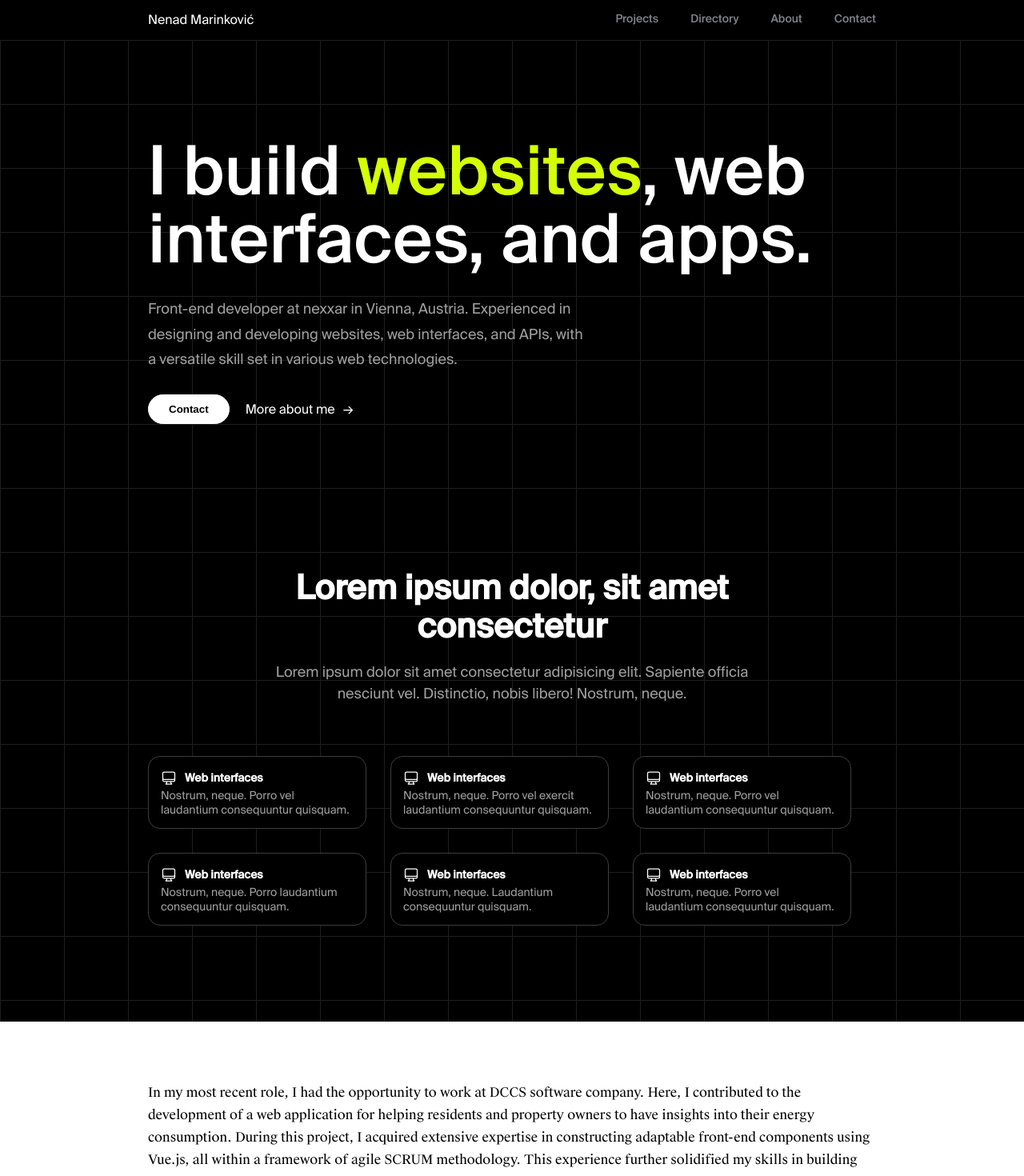
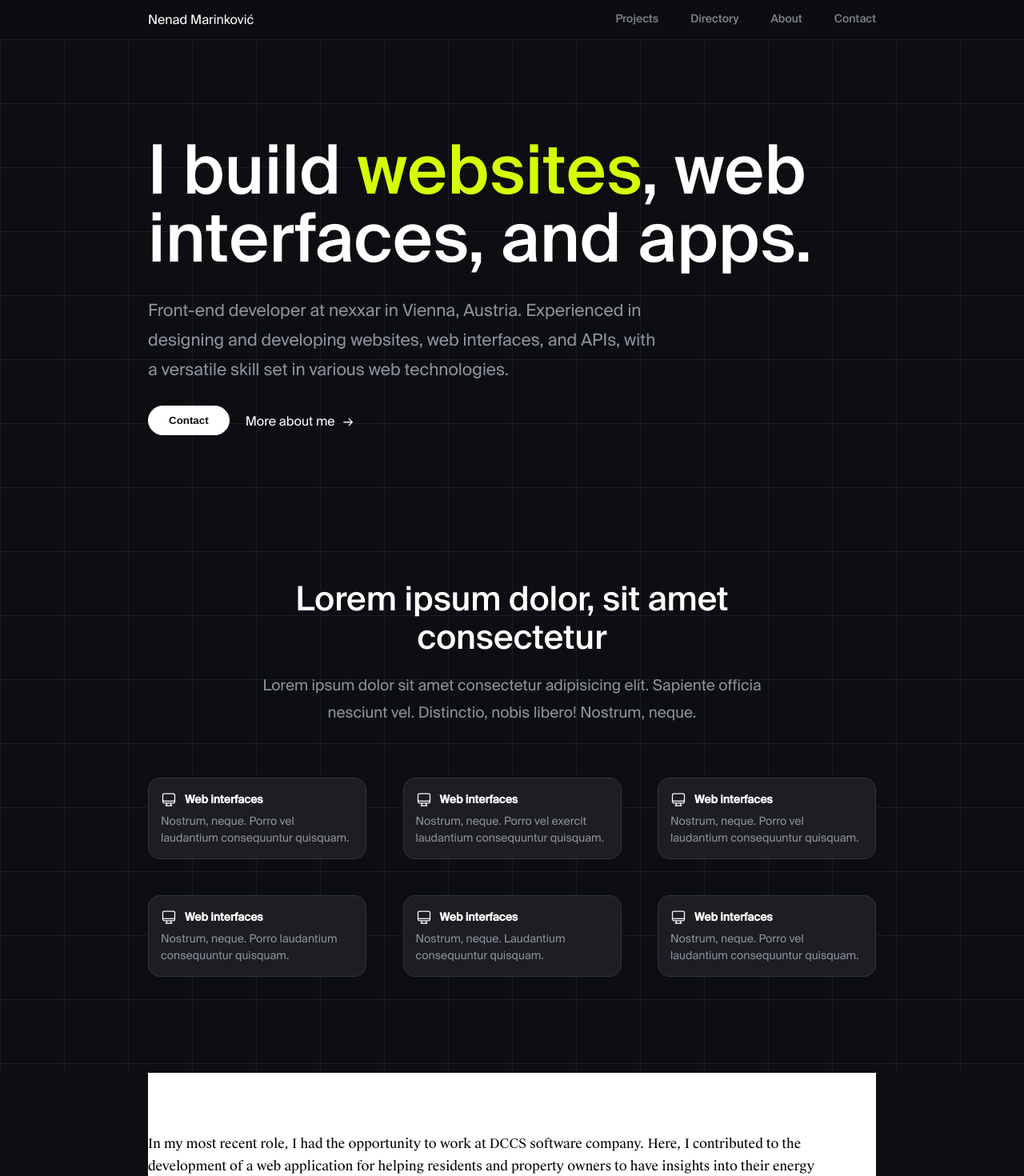
Before and after one commit to nenadmarinkovic/home, a Next.js app: page / in a window 1280 px wide. Shown: the top 1470 px of the page at 80% size. Built offline with nearby package versions, Linux system fonts and the light colour scheme.

Commit message:
add improved banner and header styles

```diff
--- a/app/page.module.css
+++ b/app/page.module.css
@@ -3,4 +3,5 @@
   flex-direction: column;
   justify-content: space-between;
   align-items: center;
+  background-color: var(--color-black);
 }
--- a/app/page.tsx
+++ b/app/page.tsx
@@ -6,10 +6,12 @@ import Text from '@/components/Text';
 
 export default function Home() {
   return (
-    <main className={styles.main}>
+    <>
       <Header />
-      <Banner />
-      <Text />
-    </main>
+      <main className={styles.main}>
+        <Banner />
+        <Text />
+      </main>
+    </>
   );
 }
--- a/components/Banner.tsx
+++ b/components/Banner.tsx
@@ -3,16 +3,12 @@ import Container from '@/containers/Container';
 
 export default function Banner() {
   return (
-    <>
-      <div className={styles.banner}>
+    <section className={styles.banner}>
       <Container>
         <div className={styles.banner_inside}>
           <h1 className={styles.banner_text}>
             I build
-              <span className={styles.highlighted_text}>
-                {' '}
-                websites
-              </span>
+            <span className={styles.highlighted_text}> websites</span>
             , web interfaces, and apps.
           </h1>
           <p className={styles.banner_paragraph}>
@@ -177,7 +173,6 @@ export default function Banner() {
           </div>
         </div>
       </Container>
-      </div>
-    </>
+    </section>
   );
 }
--- a/components/Header.tsx
+++ b/components/Header.tsx
@@ -6,7 +6,7 @@ import Link from 'next/link';
 
 export default function Header() {
   return (
-    <div className={styles.header}>
+    <header className={styles.header}>
       <Container>
         <div className={styles.header_inside}>
           <div>Nenad Marinković</div>
@@ -28,6 +28,6 @@ export default function Header() {
           </nav>
         </div>
       </Container>
-    </div>
+    </header>
   );
 }
--- a/components/Text.tsx
+++ b/components/Text.tsx
@@ -5,6 +5,7 @@ import Container from '@/containers/Container';
 
 export default function Text() {
   return (
+    <section>
       <Container>
         <div className={styles.container}>
           <p>
@@ -15,8 +16,8 @@ export default function Text() {
             consumption. During this project, I acquired extensive
             expertise in constructing adaptable front-end components
             using Vue.js, all within a framework of agile SCRUM
-          methodology. This experience further solidified my skills in
-          building scalable software solutions.
+            methodology. This experience further solidified my skills
+            in building scalable software solutions.
           </p>
           <p>
             In my most recent role, I had the opportunity to work at
@@ -26,8 +27,8 @@ export default function Text() {
             consumption. During this project, I acquired extensive
             expertise in constructing adaptable front-end components
             using Vue.js, all within a framework of agile SCRUM
-          methodology. This experience further solidified my skills in
-          building scalable software solutions.
+            methodology. This experience further solidified my skills
+            in building scalable software solutions.
           </p>
           <p>
             In my most recent role, I had the opportunity to work at
@@ -37,8 +38,8 @@ export default function Text() {
             consumption. During this project, I acquired extensive
             expertise in constructing adaptable front-end components
             using Vue.js, all within a framework of agile SCRUM
-          methodology. This experience further solidified my skills in
-          building scalable software solutions.
+            methodology. This experience further solidified my skills
+            in building scalable software solutions.
           </p>
           <p>
             In my most recent role, I had the opportunity to work at
@@ -48,10 +49,11 @@ export default function Text() {
             consumption. During this project, I acquired extensive
             expertise in constructing adaptable front-end components
             using Vue.js, all within a framework of agile SCRUM
-          methodology. This experience further solidified my skills in
-          building scalable software solutions.
+            methodology. This experience further solidified my skills
+            in building scalable software solutions.
           </p>
         </div>
       </Container>
+    </section>
   );
 }
--- a/styles/components/Banner.module.css
+++ b/styles/components/Banner.module.css
@@ -3,14 +3,18 @@
   background-color: var(--color-black);
   width: 100%;
   min-height: calc(100vh - 50px);
-  margin-top: 50px;
+  margin-top: 49px;
   background-size: 80px 80px;
   background-image: linear-gradient(
       to right,
-      rgb(30, 30, 30) 1px,
+      var(--color-black-grid) 1px,
       transparent 1px
     ),
-    linear-gradient(to bottom, rgb(30, 30, 30) 1px, transparent 1px);
+    linear-gradient(
+      to bottom,
+      var(--color-black-grid) 1px,
+      transparent 1px
+    );
 
   & .banner_inside {
     padding: 120px 0;
@@ -24,11 +28,11 @@
   }
 
   & .banner_paragraph {
-    font-size: 18px;
+    font-size: 21px;
     line-height: 1.75;
     padding-top: 30px;
-    color: var(--color-grey);
-    width: 60%;
+    color: var(--color-grey-light);
+    width: 70%;
   }
 
   & .highlighted_text {
@@ -114,6 +118,7 @@
   & .panel_title {
     text-align: center;
     font-size: 42px;
+    font-weight: 500;
     margin: 0 auto;
     max-width: 70%;
     margin: 0 auto;
@@ -121,10 +126,11 @@
 
   & .panel_text {
     text-align: center;
-    font-size: 18px;
-    color: var(--color-grey);
+    font-size: 19px;
+    color: var(--color-grey-light);
     line-height: 1.5;
     max-width: 70%;
+    line-height: 1.75;
     margin: 0 auto;
     padding: 20px 0 45px 0;
   }
@@ -132,20 +138,22 @@
   & .panel_items {
     display: flex;
     flex-wrap: wrap;
-    gap: 30px;
     padding-top: 20px;
+    gap: 45px;
+    justify-content: space-between;
   }
 
   & .panel_item {
     width: 30%;
-    border: 0.5px solid var(--color-dimmed);
-    background-color: var(--color-black);
+    border: 1px solid var(--color-dimmed);
+    background-color: var(--color-grey-dark);
     padding: 15px;
     border-radius: 15px;
   }
 
   & .panel_item_title {
     display: flex;
+    font-weight: 500;
     gap: 10px;
     font-size: 14px;
     font-weight: bold;
@@ -158,8 +166,10 @@
   }
 
   & .panel_item_text {
-    color: var(--color-grey);
+    color: var(--color-grey-light);
+    margin-top: 5px;
+    display: block;
     font-size: 14px;
-    line-height: 1;
+    line-height: 1.5;
   }
 }
--- a/styles/components/Header.module.css
+++ b/styles/components/Header.module.css
@@ -1,9 +1,12 @@
 .header {
   padding: 15px 0;
   color: var(--color-white);
-  background-color: var(--color-black);
+  background: rgba(12, 14, 18, 0.75);
+  backdrop-filter: saturate(70%) blur(3px);
+  z-index: 2;
+  contain: layout;
   width: 100%;
-  border-bottom: 0.5px solid var(--color-grid-black);
+  border-bottom: 1px solid var(--color-black-grid);
   height: 50px;
   position: fixed;
 
--- a/styles/globals.css
+++ b/styles/globals.css
@@ -3,9 +3,13 @@
   --border-radius: 12px;
 
   --color-white: #fff;
-  --color-black: #000000;
-  --color-dimmed: #3d3d3d;
-  --color-grey: #a0a0a0;
+  --color-black: #0c0e12;
+  --color-dimmed: #30363d;
+  --color-black-dimmed: #343747;
+  --color-black-grid: #1a1e22;
+
+  --color-grey-dark: #1d1d22;
+  --color-grey-light: #8a949d;
 
   --color-green: #d5ff05;
   --color-blue: #0838f8;
```
Also changed, not shown: public/grid.svg (added). Lines whose indentation alone changed are shown as unchanged.
